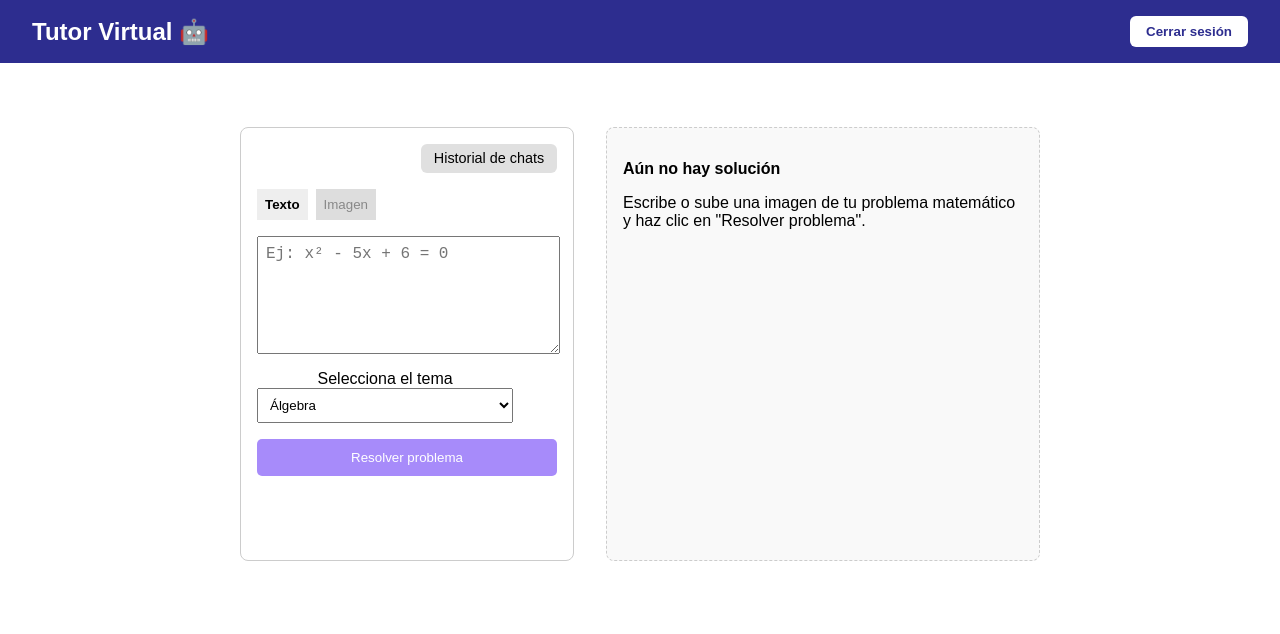
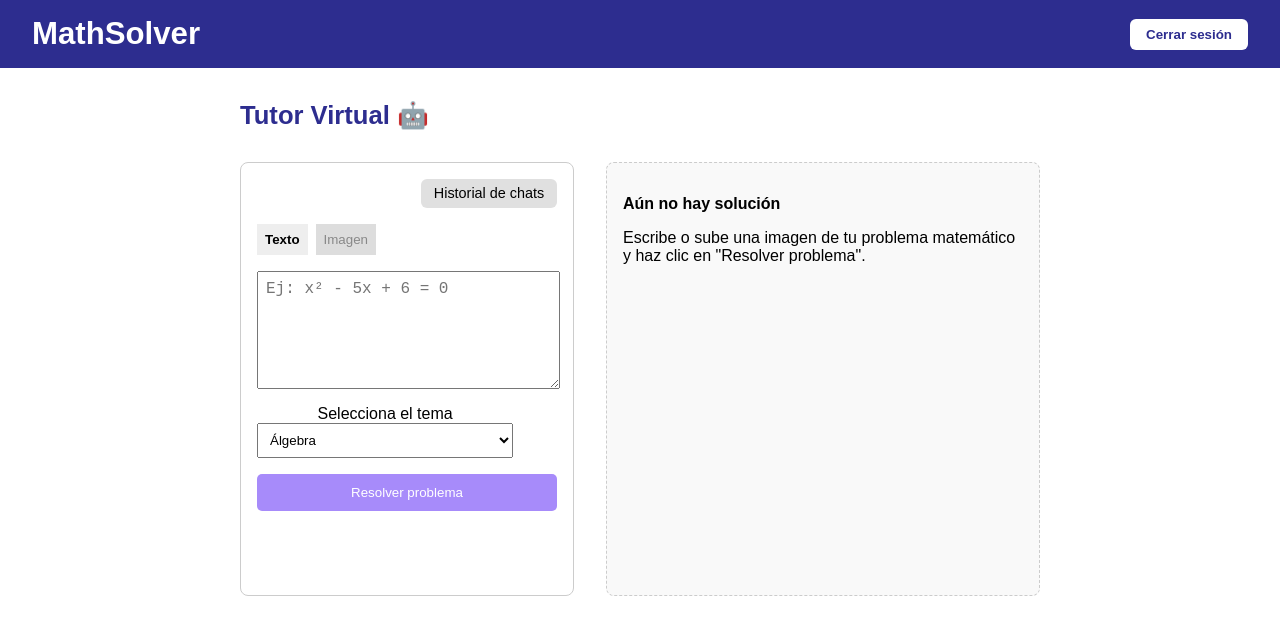
Before and after one commit to Miguel-Taco/TUTOR-VIRTUAL, a React (Create React App) app in the folder plataforma-web/: page /resolver in a window 1280 px wide. Shown: the top 634 px of the page. Built offline with nearby package versions, Linux system fonts and the light colour scheme.

Commit message:
Boton MathSolver hacia /home y titulo TutorVirtual alineado

```diff
--- a/plataforma-web/src/pages/Resolver.jsx
+++ b/plataforma-web/src/pages/Resolver.jsx
@@ -36,15 +36,33 @@ function Resolver() {
     return (
         <div style={styles.page}>
             <header style={styles.header}>
-            <h2 style={{ margin: 0 }}>Tutor Virtual 🤖</h2>
-            <button onClick={() => navigate("/")} style={styles.logoutButton}>Cerrar sesión</button>
+                <div style={styles.leftHeader}>
+                    <h2
+                        onClick={() => navigate("/home")}
+                        style={{ cursor: "pointer", margin: 0 }}
+                    >
+                        MathSolver
+                    </h2>
+                </div>
+
+                <div style={styles.rightHeader}>
+                    <button onClick={() => navigate("/")} style={styles.logoutButton}>
+                        Cerrar sesión
+                    </button>
+                </div>
             </header>
 
             <div style={styles.container}>
+                <div style={styles.tutorTitle}>
+                        <span style={{ margin: 0 }}>Tutor Virtual 🤖</span>
+                </div>
                 <div style={styles.mainBox}>
+
                     <div style={styles.inputBox}>
                         <div style={styles.topButtons}>
-                <button onClick={() => navigate("/historial")} style={styles.historialButton}>Historial de chats</button>
+                            <button onClick={() => navigate("/historial")} style={styles.historialButton}>
+                                Historial de chats
+                            </button>
                         </div>
                         <div>
                             <button style={styles.tabActive}>Texto</button>
@@ -114,6 +132,26 @@ const styles = {
         display: "flex",
         justifyContent: "space-between",
         alignItems: "center",
+    },
+    leftHeader: {
+        flex: 1,
+        fontSize: "1.3rem",
+        fontWeight: "bold",
+    },
+    tutorTitle: {
+        marginBottom: "1rem",
+        fontWeight: "bold",
+        fontSize: "1.6rem",
+        color: "#2d2d8f",
+        textAlign: "left",
+        maxWidth: "800px",
+        marginLeft: "auto",
+        marginRight: "auto",
+    },
+    rightHeader: {
+        flex: 1,
+        display: "flex",
+        justifyContent: "flex-end",
     },
     logoutButton: {
         background: "#fff",
```
Lines whose indentation alone changed are shown as unchanged.
